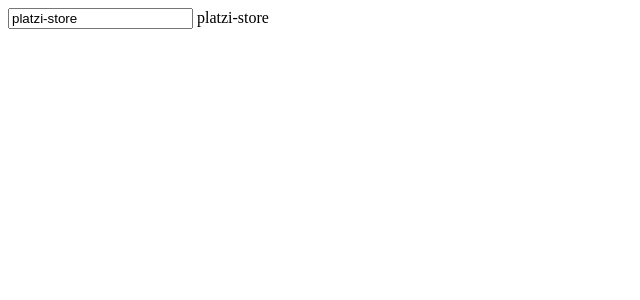
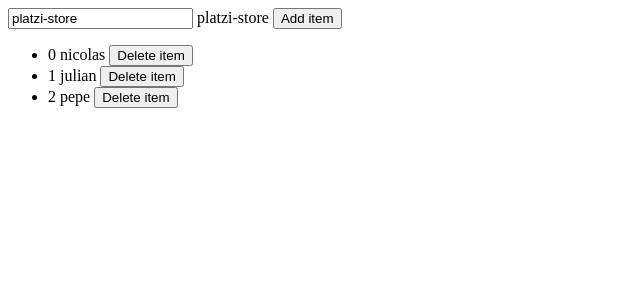
Before and after one commit to jesusRL96/curso_platzi_angular, an Angular app: page / in a window 1280 px wide. Shown: the top 300 px of the page, without its empty margins (0-640 px from the left). Built offline with nearby package versions, Linux system fonts and the light colour scheme.

Commit message:
Uso de ngFor add y delete

```diff
--- a/src/app/app.component.html
+++ b/src/app/app.component.html
@@ -4,3 +4,13 @@
 <div *ngIf="title === 'texto'">
 este es un div
 </div>
+
+
+<button (click)="addItem()">Add item</button>
+<ul>
+  <li *ngIf="items.length === 0">La lista esta vacia</li>
+  <li *ngFor="let name of items; index as i">
+    {{i}} {{name}}
+    <button (click)="deleteItem(i)">Delete item</button>
+  </li>
+</ul>
--- a/src/app/app.component.ts
+++ b/src/app/app.component.ts
@@ -7,4 +7,12 @@
 })
 export class AppComponent {
   title = 'platzi-store';
+  items = ['nicolas', 'julian', 'pepe'];
+
+  addItem(){
+    this.items.push('nuevo item');
+  }
+  deleteItem(index: number){
+    this.items.splice(index,1);
+  }
 }
```
